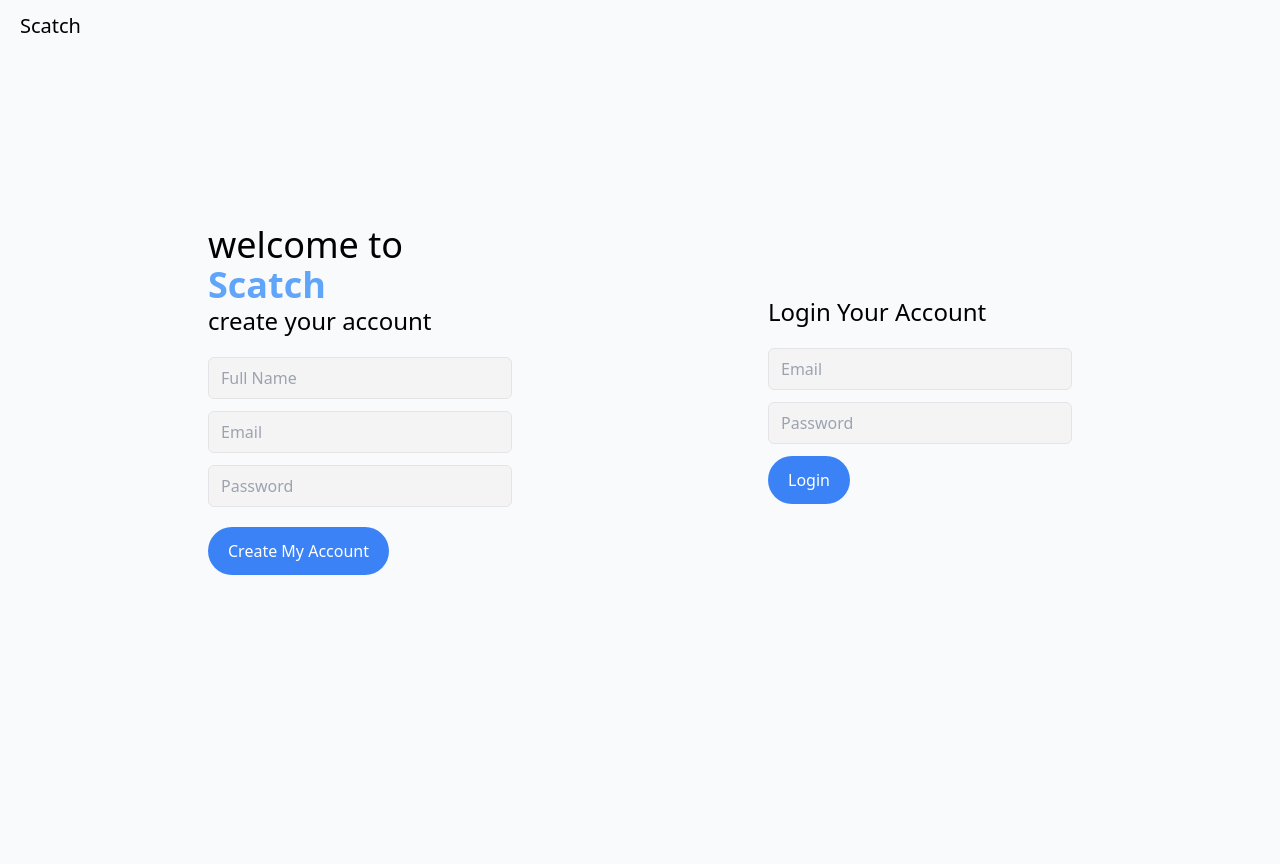
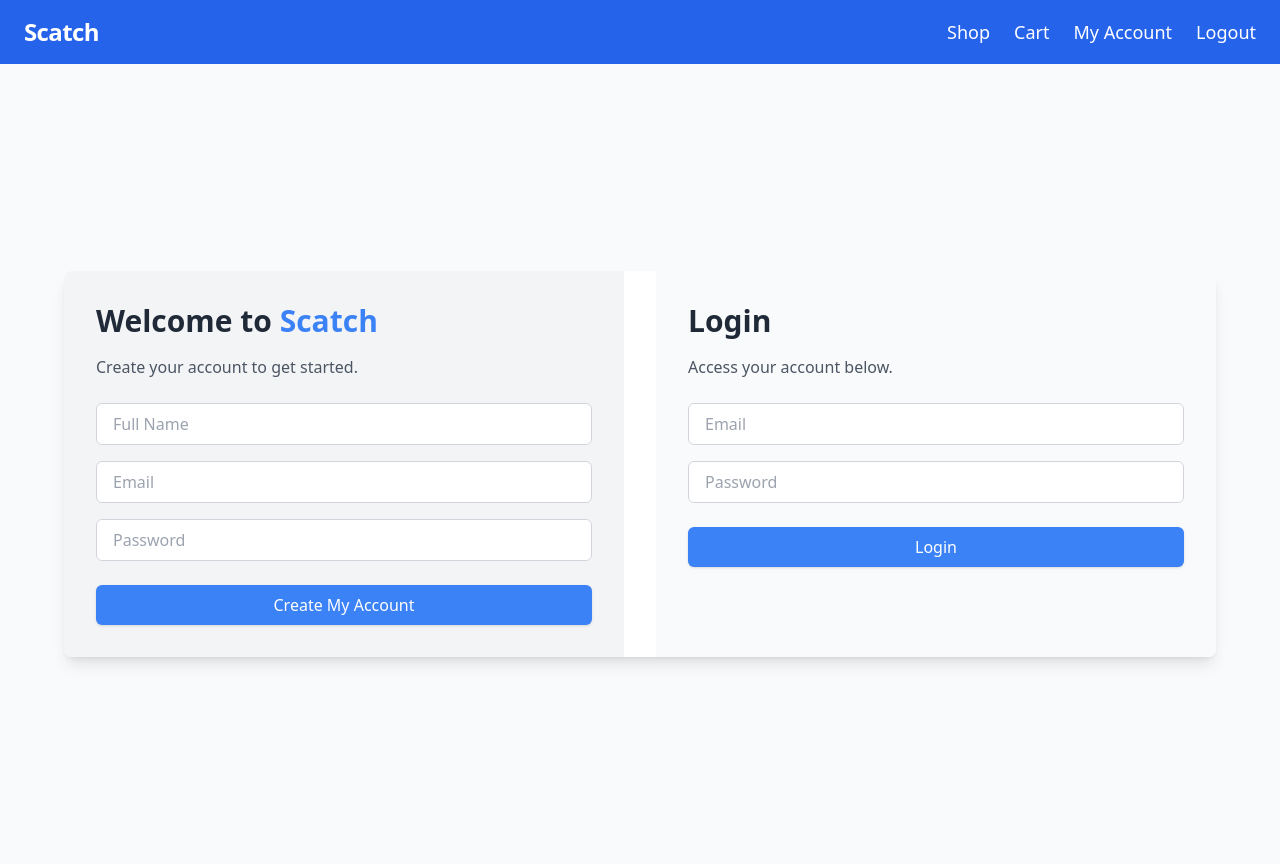
Before and after one commit to zarjin-404/Premium-Bag-Shop, a Node server app: template views/index.ejs in a window 1280 px wide. Before the commit the page ends 575 px from the top, so only its background shows below. Run offline with Node 20, Linux system fonts and the light colour scheme; the template is opened without the code that fills it, so the values that code supplies are empty; some libraries are stand-ins or nearby versions.

Commit message:
Enhance user auth, cart, and UI/UX features

```diff
--- a/views/index.ejs
+++ b/views/index.ejs
@@ -7,73 +7,102 @@
     <link rel="icon" href="/path-to-favicon.ico" />
     <title>Create or Login to Your Account</title>
   </head>
-  <body class="bg-gray-50">
-    <%- include('./partials/header') %> <% if(error.length>0){ %>
+  <body class="bg-gray-50 font-sans">
+    <!-- Include Header -->
+    <%- include('./partials/header') %>
+
+    <!-- Error Notification -->
+    <% if (error && error.length > 0) { %>
     <div
-      class="absolute top-5 left-1/2 -translate-x-1/2 -translate-y-1/2 p-3 rounded-md bg-red-500"
+      class="absolute top-5 left-1/2 transform -translate-x-1/2 bg-red-500 text-white px-4 py-3 rounded-md shadow-lg z-50"
     >
-      <span class="inline-block mt-1 mb-1 text-white"> <%= error %> </span>
+      <p><%= error %></p>
     </div>
     <% } %>
-    <div class="w-full h-screen flex px-20">
-      <div class="w-1/2 flex items-center justify-center h-screen">
-        <div class="w-full px-32">
-          <h3 class="text-4xl">
-            welcome to <span class="text-blue-400 font-semibold">Scatch</span>
+
+    <!-- Main Section -->
+    <div class="flex items-center justify-center min-h-screen px-6 bg-gray-50">
+      <div
+        class="grid grid-cols-1 md:grid-cols-2 gap-8 w-full max-w-6xl bg-white shadow-lg rounded-lg overflow-hidden"
+      >
+        <!-- Registration Form -->
+        <div class="p-8 bg-gray-100">
+          <h3 class="text-3xl font-bold text-gray-800 mb-4">
+            Welcome to <span class="text-blue-500">Scatch</span>
           </h3>
-          <h4 class="text-2xl mb-5">create your account</h4>
+          <p class="text-gray-600 mb-6">Create your account to get started.</p>
           <form autocomplete="off" action="/users/register" method="post">
+            <div class="mb-4">
               <input
-              class="bg-zinc-100 block w-full px-3 py-2 border-[1px] rounded-md mb-3 border-zinc-200"
+                class="w-full px-4 py-2 bg-white border border-gray-300 rounded-md focus:outline-none focus:ring-2 focus:ring-blue-400"
                 type="text"
                 placeholder="Full Name"
                 name="fullname"
+                required
               />
+            </div>
+            <div class="mb-4">
               <input
-              class="bg-zinc-100 block w-full px-3 py-2 border-[1px] rounded-md mb-3 border-zinc-200"
+                class="w-full px-4 py-2 bg-white border border-gray-300 rounded-md focus:outline-none focus:ring-2 focus:ring-blue-400"
                 type="email"
                 placeholder="Email"
                 name="email"
+                required
               />
+            </div>
+            <div class="mb-6">
               <input
-              class="bg-zinc-100 block w-full px-3 py-2 border-[1px] rounded-md mb-3 border-zinc-200"
+                class="w-full px-4 py-2 bg-white border border-gray-300 rounded-md focus:outline-none focus:ring-2 focus:ring-blue-400"
                 type="password"
                 placeholder="Password"
                 name="password"
+                required
               />
-            <input
-              class="px-5 rounded-full py-3 mt-2 bg-blue-500 text-white"
+            </div>
+            <button
+              class="w-full bg-blue-500 text-white py-2 rounded-md shadow hover:bg-blue-600 transition focus:outline-none"
               type="submit"
-              value="Create My Account"
-            />
+            >
+              Create My Account
+            </button>
           </form>
         </div>
-      </div>
-      <div class="w-1/2 flex items-center justify-center h-screen">
-        <div class="w-full px-32">
-          <h4 class="text-2xl capitalize mb-5">login your account</h4>
+
+        <!-- Login Form -->
+        <div class="p-8 bg-gray-50">
+          <h3 class="text-3xl font-bold text-gray-800 mb-4">Login</h3>
+          <p class="text-gray-600 mb-6">Access your account below.</p>
           <form autocomplete="off" action="/users/login" method="post">
+            <div class="mb-4">
               <input
-              class="block bg-zinc-100 w-full px-3 py-2 border-[1px] rounded-md mb-3 border-zinc-200"
+                class="w-full px-4 py-2 bg-white border border-gray-300 rounded-md focus:outline-none focus:ring-2 focus:ring-blue-400"
                 type="email"
                 placeholder="Email"
                 name="email"
+                required
               />
+            </div>
+            <div class="mb-6">
               <input
-              class="block bg-zinc-100 w-full px-3 py-2 border-[1px] rounded-md mb-3 border-zinc-200"
+                class="w-full px-4 py-2 bg-white border border-gray-300 rounded-md focus:outline-none focus:ring-2 focus:ring-blue-400"
                 type="password"
                 placeholder="Password"
                 name="password"
+                required
               />
-            <input
-              class="px-5 block rounded-full py-3 mt-2 bg-blue-500 text-white"
+            </div>
+            <button
+              class="w-full bg-blue-500 text-white py-2 rounded-md shadow hover:bg-blue-600 transition focus:outline-none"
               type="submit"
-              value="Login"
-            />
+            >
+              Login
+            </button>
           </form>
         </div>
       </div>
     </div>
+
+    <!-- Include Footer -->
     <%- include('./partials/footer') %>
   </body>
 </html>
--- a/views/partials/footer.ejs
+++ b/views/partials/footer.ejs
@@ -1,3 +1,9 @@
-</body>
-
+<!DOCTYPE html>
+<html lang="en">
+  <head>
+    <meta charset="UTF-8" />
+    <meta name="viewport" content="width=device-width, initial-scale=1.0" />
+    <title>Footer</title>
+  </head>
+  <body></body>
 </html>
--- a/views/partials/header.ejs
+++ b/views/partials/header.ejs
@@ -1,15 +1,88 @@
 <!DOCTYPE html>
 <html lang="en">
+  <head>
+    <meta charset="UTF-8" />
+    <meta name="viewport" content="width=device-width, initial-scale=1.0" />
+    <script src="https://cdn.tailwindcss.com"></script>
+    <title>Bag Shop</title>
+  </head>
+  <body class="bg-gray-100">
+    <header class="bg-blue-600 text-white shadow-lg">
+      <div
+        class="container mx-auto flex justify-between items-center py-4 px-6"
+      >
+        <!-- Logo -->
+        <h1 class="text-2xl font-bold tracking-tight">
+          <a href="/" class="hover:text-yellow-400">Scatch</a>
+        </h1>
 
-<head>
-    <meta charset="UTF-8">
-    <meta name="viewport" content="width=device-width, initial-scale=1.0">
-    <title>Document</title>
-    <link href="https://cdn.jsdelivr.net/npm/remixicon@4.2.0/fonts/remixicon.css" rel="stylesheet" />
-    <script src="https://cdn.tailwindcss.com"></script>
-</head>
+        <% var loggedin = typeof loggedin !== "undefined" ? loggedin : true; %>
+        <% if (loggedin) { %>
 
-<body class="font-['helvetica_now_display']">
-    <nav class="w-full fixed top-0 left-0 px-5 py-3">
-        <h3 class="text-xl">Scatch</h3>
-    </nav>
+        <!-- Navigation -->
+        <nav class="hidden md:block">
+          <ul class="flex space-x-6 text-lg">
+            <li><a href="/shop" class="hover:text-yellow-400">Shop</a></li>
+            <li>
+              <a href="/cart" class="hover:text-yellow-400">Cart</a>
+            </li>
+            <li><a href="/" class="hover:text-yellow-400">My Account</a></li>
+            <li>
+              <a href="/users/logout" class="hover:text-red-400">Logout</a>
+            </li>
+          </ul>
+        </nav>
+
+        <!-- Mobile Menu Button -->
+        <button
+          class="md:hidden flex items-center text-yellow-400 focus:outline-none"
+          id="menu-btn"
+          aria-label="Toggle menu"
+        >
+          <svg
+            xmlns="http://www.w3.org/2000/svg"
+            class="h-6 w-6"
+            fill="none"
+            viewBox="0 0 24 24"
+            stroke="currentColor"
+            stroke-width="2"
+          >
+            <path
+              stroke-linecap="round"
+              stroke-linejoin="round"
+              d="M4 6h16M4 12h16m-7 6h7"
+            />
+          </svg>
+        </button>
+      </div>
+
+      <!-- Mobile Navigation -->
+      <nav
+        class="md:hidden bg-blue-500 text-white transform scale-y-0 origin-top transition-transform duration-300 ease-in-out"
+        id="mobile-menu"
+      >
+        <ul class="flex flex-col space-y-4 p-4">
+          <li><a href="/shop" class="hover:text-yellow-400">Shop</a></li>
+          <li><a href="/cart" class="hover:text-yellow-400">Cart</a></li>
+          <li><a href="/" class="hover:text-yellow-400">My Account</a></li>
+          <li>
+            <a href="/users/logout" class="hover:text-red-400">Logout</a>
+          </li>
+        </ul>
+      </nav>
+    </header>
+
+    <script>
+      // Mobile menu toggle with animation
+      const menuBtn = document.getElementById('menu-btn');
+      const mobileMenu = document.getElementById('mobile-menu');
+
+      menuBtn.addEventListener('click', () => {
+        const isHidden = mobileMenu.classList.contains('scale-y-0');
+        mobileMenu.classList.toggle('scale-y-0', !isHidden);
+        mobileMenu.classList.toggle('scale-y-100', isHidden);
+      });
+    </script>
+    <% } %>
+  </body>
+</html>
```
Also changed, not shown: controllers/auth.comtrollers.js (+1 -6 lines), models/user.models.js (+6 -4 lines), routes/index.routes.js (+39 -3 lines), views/cart.ejs (+29 -8 lines), views/shop.ejs (+5 -2 lines). Lines whose indentation alone changed are shown as unchanged.
